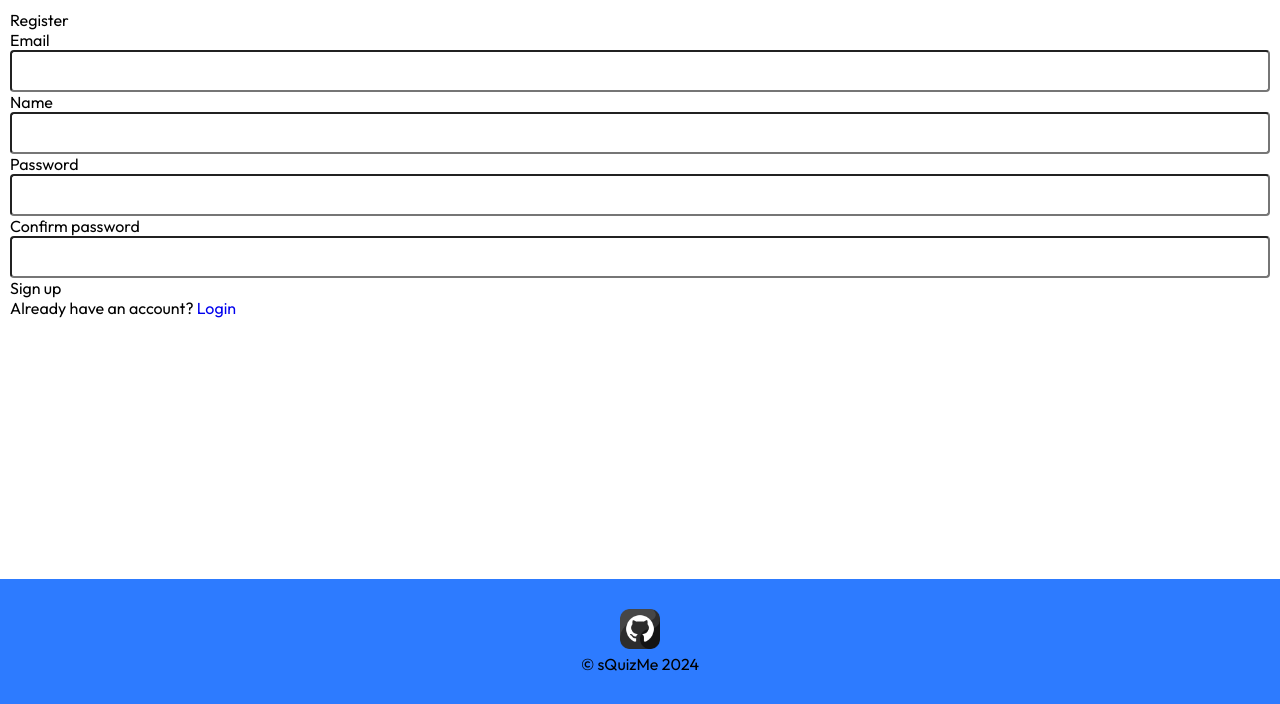
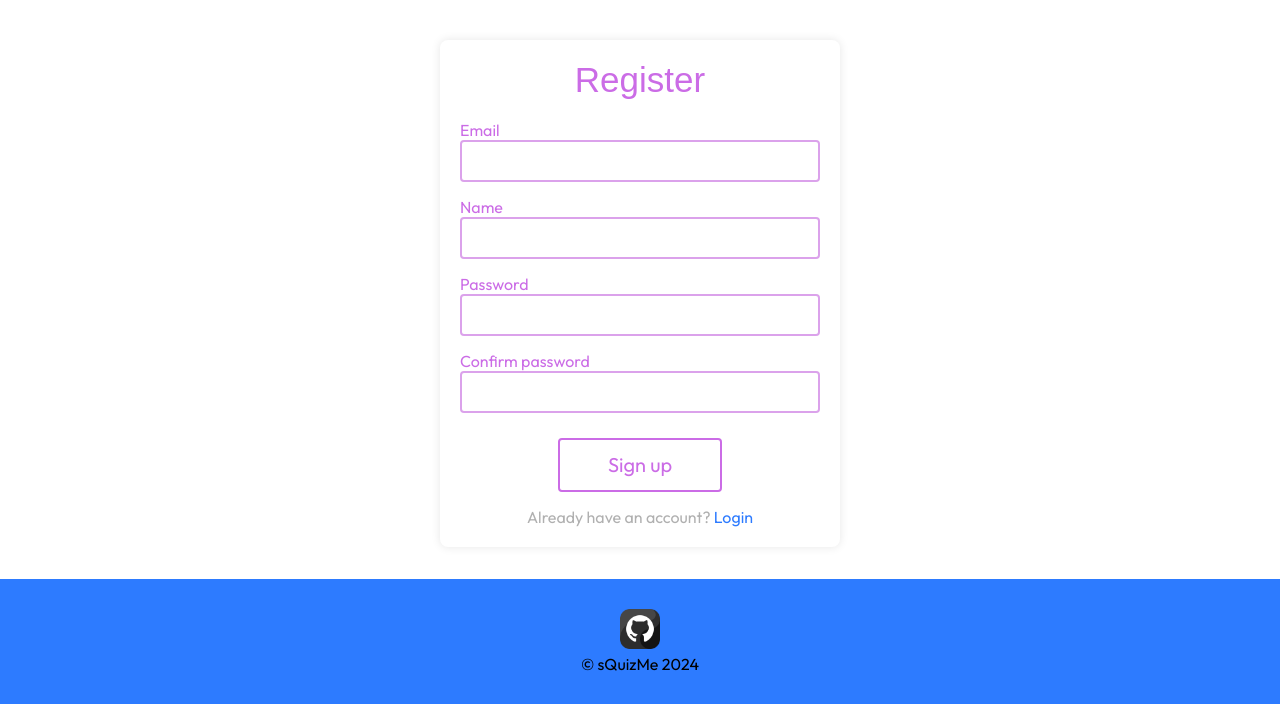
Before and after one commit to KrasAlena/sQuizMe, a Flask app: page /register in a window 1280 px wide. Shown: the part 96-800 px from the top of the page. Run offline with Flask 3, Linux system fonts and the light colour scheme; some web fonts are replaced.

Commit message:
register.html styles

```diff
--- a/project_profile/static/css/styles.css
+++ b/project_profile/static/css/styles.css
@@ -338,7 +338,7 @@ footer {
 
 
 /*-----------------------------LOGIN.HTML STYLES-----------------------------*/
-.login-container {
+.form-container {
     margin: 30px auto;
     width: 100%;
     max-width: 400px;
@@ -349,13 +349,16 @@ footer {
     text-align: center;
 }
 
-.login-title {
+.form-title {
     font-family: "Seymour One", sans-serif;
     font-weight: 400;
     font-style: normal;
-    color: #2D7BFF;
     font-size: 35px;
     margin-bottom: 20px;
+}
+
+.login-title {
+    color: #2D7BFF;
 }
 
 .form-group {
@@ -389,3 +392,34 @@ footer {
     margin-top: 15px;
     color: #B0B0B0;
 }
+
+.register-title {
+    color: #CB6CE6;
+}
+
+.register-control {
+    border: 2px solid #DBA2EB;
+}
+
+.register-label {
+    color: #CB6CE6;
+}
+
+.register-control:focus {
+    border-color: #CB6CE6;
+    outline: none;
+}
+
+.register-btn {
+    min-width: 150px;
+    font-size: 20px;
+    margin-top: 10px;
+    border: 2px solid #CB6CE6;
+    color: #CB6CE6;
+    transition: all 0.3s;
+}
+
+.register-btn:hover {
+    background-color: #CB6CE6;
+    color: #fff;
+}
--- a/project_profile/templates/login.html
+++ b/project_profile/templates/login.html
@@ -1,8 +1,8 @@
 {% extends 'base.html' %}
 
 {% block content %}
-  <div class="login-container">
-    <h2 class="login-title">Login</h2>
+  <div class="form-container">
+    <h2 class="form-title login-title">Login</h2>
     <form method="POST" action="">
       {{ form.hidden_tag() }}
       <div class="form-group">
@@ -15,7 +15,7 @@
       </div>
       <button class="btn login-btn" type="submit">{{ form.submit.label }}</button>
     </form>
-    <p class="register-text-link">Don't have an account? <a class="register-link" href="{{ url_for('register') }}">Create an account</a></p>
+    <p class="register-text-link">Don't have an account? <a class=" link register-link" href="{{ url_for('register') }}">Create an account</a></p>
   </div>
 
 {% endblock %}
--- a/project_profile/templates/register.html
+++ b/project_profile/templates/register.html
@@ -1,26 +1,29 @@
 {% extends 'base.html' %}
 
 {% block content %}
-  <h2>Register</h2>
+  <div class="form-container">
+    <h2 class="form-title register-title">Register</h2>
     <form method="POST" action="">
       {{ form.hidden_tag() }}
-    <div>
-      {{ form.email.label }}
-      {{ form.email(class="form-control") }}
+      <div class="form-group">
+        {{ form.email.label(class="form-label register-label") }}
+        {{ form.email(class="form-control register-control") }}
       </div>
-    <div>
-      {{ form.name.label }}
-      {{ form.name(class="form-control") }}
+      <div class="form-group">
+        {{ form.name.label(class="form-label register-label") }}
+        {{ form.name(class="form-control register-control") }}
       </div>
-    <div>
-      {{ form.password.label }}
-      {{ form.password(class="form-control") }}
+      <div class="form-group">
+        {{ form.password.label(class="form-label register-label") }}
+        {{ form.password(class="form-control register-control") }}
       </div>
-    <div>
-      {{ form.confirm_password.label }}
-      {{ form.confirm_password(class="form-control") }}
+      <div class="form-group">
+        {{ form.confirm_password.label(class="form-label register-label") }}
+        {{ form.confirm_password(class="form-control register-control") }}
       </div>
-    <button type="submit">{{ form.submit.label }}</button>
+      <button class="btn register-btn" type="submit">{{ form.submit.label }}</button>
     </form>
-  <p>Already have an account? <a href="{{ url_for('login') }}">Login</a></p>
+    <p class="register-text-link">Already have an account? <a class="link register-link" href="{{ url_for('login') }}">Login</a></p>
+  </div>
+
 {% endblock %}
```
Lines whose indentation alone changed are shown as unchanged.
